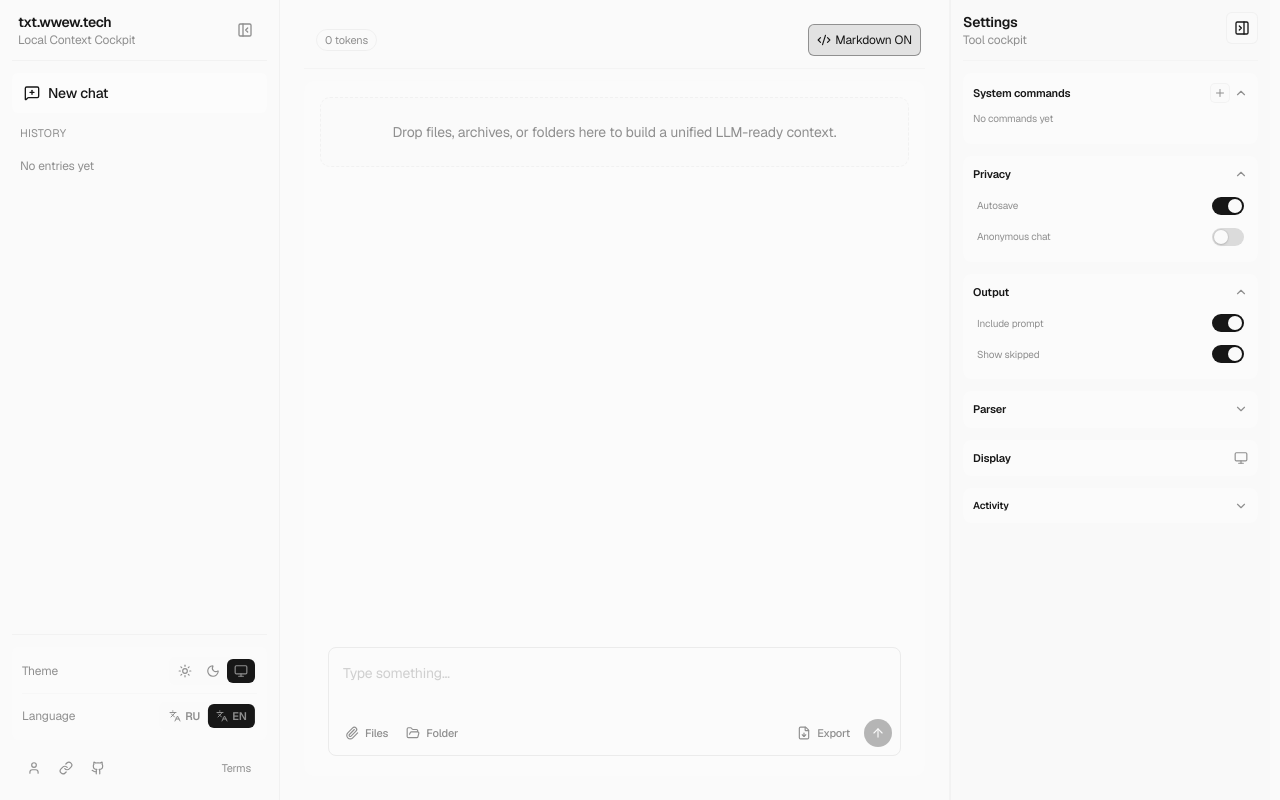
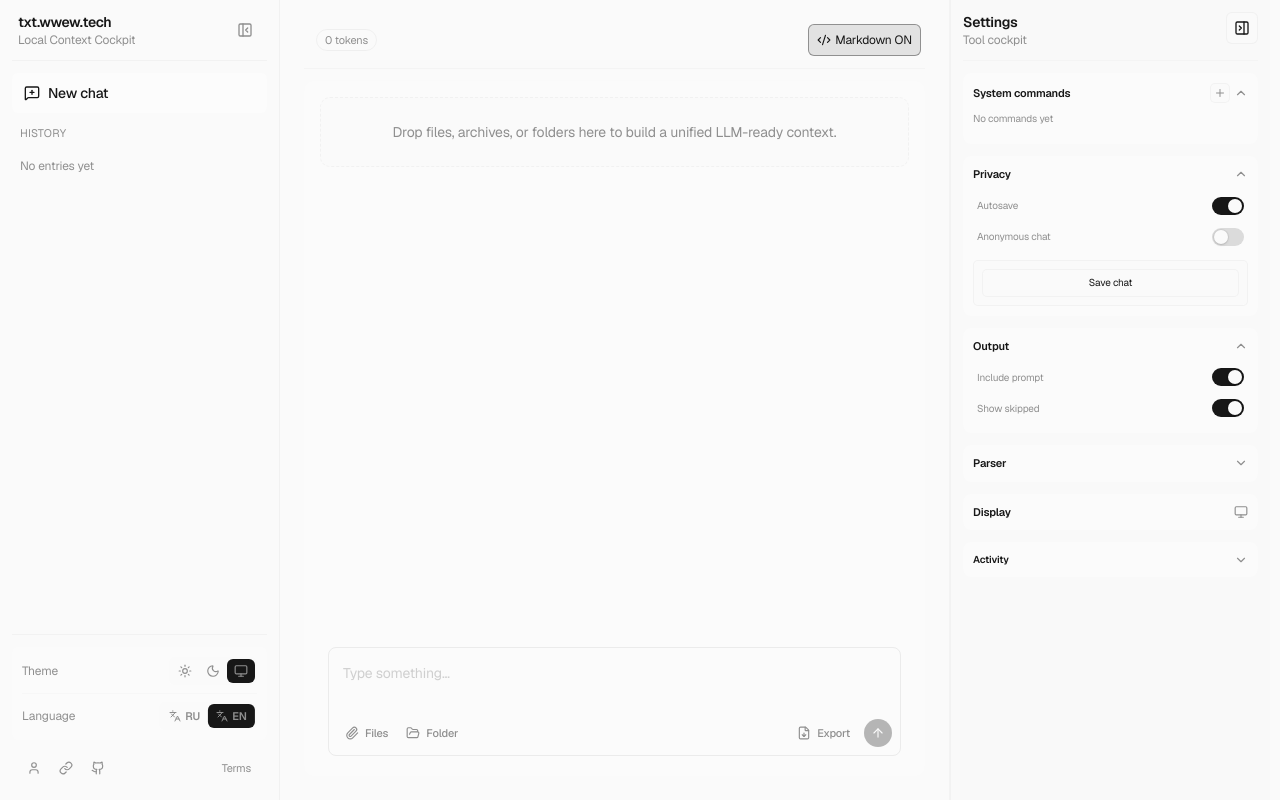
Before and after one commit to wwewtech/txt.wwew.tech, a Next.js app: page / in a window 1280 px wide. Built offline with nearby package versions, Linux system fonts and the light colour scheme.

Commit message:
добавить возможность ручного сохранения чата и обновить локализацию

```diff
--- a/src/features/home/hooks/use-home-actions.ts
+++ b/src/features/home/hooks/use-home-actions.ts
@@ -17,6 +17,7 @@ import {
 } from "../model/home-actions-logic";
 import { buildNextUntitledTitle, deriveHistoryTitle } from "../model/home-logic";
 import type { ContextGroup, HistoryItem } from "../model/page-types";
+import { saveHistoryStorage } from "../store/history-storage";
 import { useChatStore } from "../store/use-chat-store";
 import { useFilesStore } from "../store/use-files-store";
 import { useUIStore } from "../store/use-ui-store";
@@ -57,6 +58,7 @@ export function useHomeActions() {
   const setActivity = useUIStore((state) => state.setActivity);
 
   const {
+    t,
     l,
     pushActivity,
     totalTokens,
@@ -556,6 +558,21 @@ export function useHomeActions() {
     }));
   }, [setSettings]);
 
+  const manualSave = React.useCallback(
+    async () => {
+      if (anonymousMode) {
+        pushActivity(t.manualSaveSkipHistoryAnonymous);
+        return;
+      }
+
+      saveToHistory(true);
+      const nextHistory = useUIStore.getState().history;
+      await saveHistoryStorage(nextHistory);
+      pushActivity(t.manualSaveDoneHistoryOnly);
+    },
+    [anonymousMode, pushActivity, saveToHistory, t.manualSaveDoneHistoryOnly, t.manualSaveSkipHistoryAnonymous]
+  );
+
   return {
     onCopy,
     handleFiles,
@@ -597,5 +614,6 @@ export function useHomeActions() {
     copyHistoryFinal,
     setIgnoredDirectories,
     setExcludedExtensions,
+    manualSave,
   };
 }
--- a/src/features/home/model/page-constants.ts
+++ b/src/features/home/model/page-constants.ts
@@ -126,6 +126,12 @@ export const i18n = {
     sendKeyLabel: "Клавиша отправки",
     sendKeyEnter: "Enter — отправить, Shift+Enter — перенос",
     sendKeyShiftEnter: "Shift+Enter — отправить, Enter — перенос",
+    manualSaveChatNow: "Сохранить чат",
+    manualSaveDone: "Сохранено",
+    manualSaveDoneHistoryOnly: "Сохранена история",
+    manualSaveDonePrefsOnly: "Сохранены настройки",
+    manualSaveDoneBoth: "Сохранены история и настройки",
+    manualSaveSkipHistoryAnonymous: "История не сохранена в анонимном режиме",
   },
   en: {
     settings: "Settings",
@@ -243,6 +249,12 @@ export const i18n = {
     sendKeyLabel: "Send shortcut",
     sendKeyEnter: "Enter — send, Shift+Enter — newline",
     sendKeyShiftEnter: "Shift+Enter — send, Enter — newline",
+    manualSaveChatNow: "Save chat",
+    manualSaveDone: "Saved",
+    manualSaveDoneHistoryOnly: "History saved",
+    manualSaveDonePrefsOnly: "Settings saved",
+    manualSaveDoneBoth: "History and settings saved",
+    manualSaveSkipHistoryAnonymous: "History is not saved in anonymous mode",
   },
 } as const;
 
--- a/src/features/home/ui/home-page.tsx
+++ b/src/features/home/ui/home-page.tsx
@@ -215,6 +215,7 @@ export default function Home() {
           onSetExcludedExtensions={actions.setExcludedExtensions}
           onSetIncludePromptInResult={setIncludePromptInResult}
           onSetShowSkippedFiles={setShowSkippedFiles}
+          onManualSave={actions.manualSave}
           onBytesToText={bytesToText}
           uiScale={uiScale}
           compactMode={compactMode}
@@ -373,6 +374,7 @@ export default function Home() {
               onSetExcludedExtensions={actions.setExcludedExtensions}
               onSetIncludePromptInResult={setIncludePromptInResult}
               onSetShowSkippedFiles={setShowSkippedFiles}
+              onManualSave={actions.manualSave}
               onBytesToText={bytesToText}
               uiScale={uiScale}
               compactMode={compactMode}
--- a/src/features/home/ui/home-right-sidebar.tsx
+++ b/src/features/home/ui/home-right-sidebar.tsx
@@ -73,6 +73,7 @@ type HomeRightSidebarProps = {
   onSetExcludedExtensions: (value: string) => void;
   onSetIncludePromptInResult: (value: boolean) => void;
   onSetShowSkippedFiles: (value: boolean) => void;
+  onManualSave: () => Promise<void>;
   onBytesToText: (value: number) => string;
   onSetUiScale?: (value: number) => void;
   onSetCompactMode?: (value: boolean) => void;
@@ -133,6 +134,7 @@ export function HomeRightSidebar({
   onSetExcludedExtensions,
   onSetIncludePromptInResult,
   onSetShowSkippedFiles,
+  onManualSave,
   onBytesToText,
   onSetUiScale,
   onSetCompactMode,
@@ -148,6 +150,7 @@ export function HomeRightSidebar({
   const [draftCompactMode, setDraftCompactMode] = React.useState(compactMode);
   const [draftFontSizeOffset, setDraftFontSizeOffset] = React.useState(fontSizeOffset);
   const [draftFontSizeScope, setDraftFontSizeScope] = React.useState<FontSizeScope>(fontSizeScope);
+  const [savingNow, setSavingNow] = React.useState(false);
 
   React.useEffect(() => {
     setDraftUiScale(uiScale);
@@ -506,6 +509,24 @@ export function HomeRightSidebar({
                 )} />
               </button>
             </div>
+
+            <div className="mt-2 rounded-md border border-border/60 bg-background/60 px-2 py-2">
+              <button
+                type="button"
+                disabled={savingNow}
+                onClick={async () => {
+                  setSavingNow(true);
+                  try {
+                    await onManualSave();
+                  } finally {
+                    setSavingNow(false);
+                  }
+                }}
+                className="inline-flex h-7 w-full items-center justify-center rounded-md border border-border/60 bg-background/80 px-2 text-[10px] hover:bg-muted disabled:opacity-40"
+              >
+                {savingNow ? t.processing : t.manualSaveChatNow}
+              </button>
+            </div>
           </div>
         </details>
 
```
Also changed, not shown: 1 other file (tests, documents, lock files or other folders).
